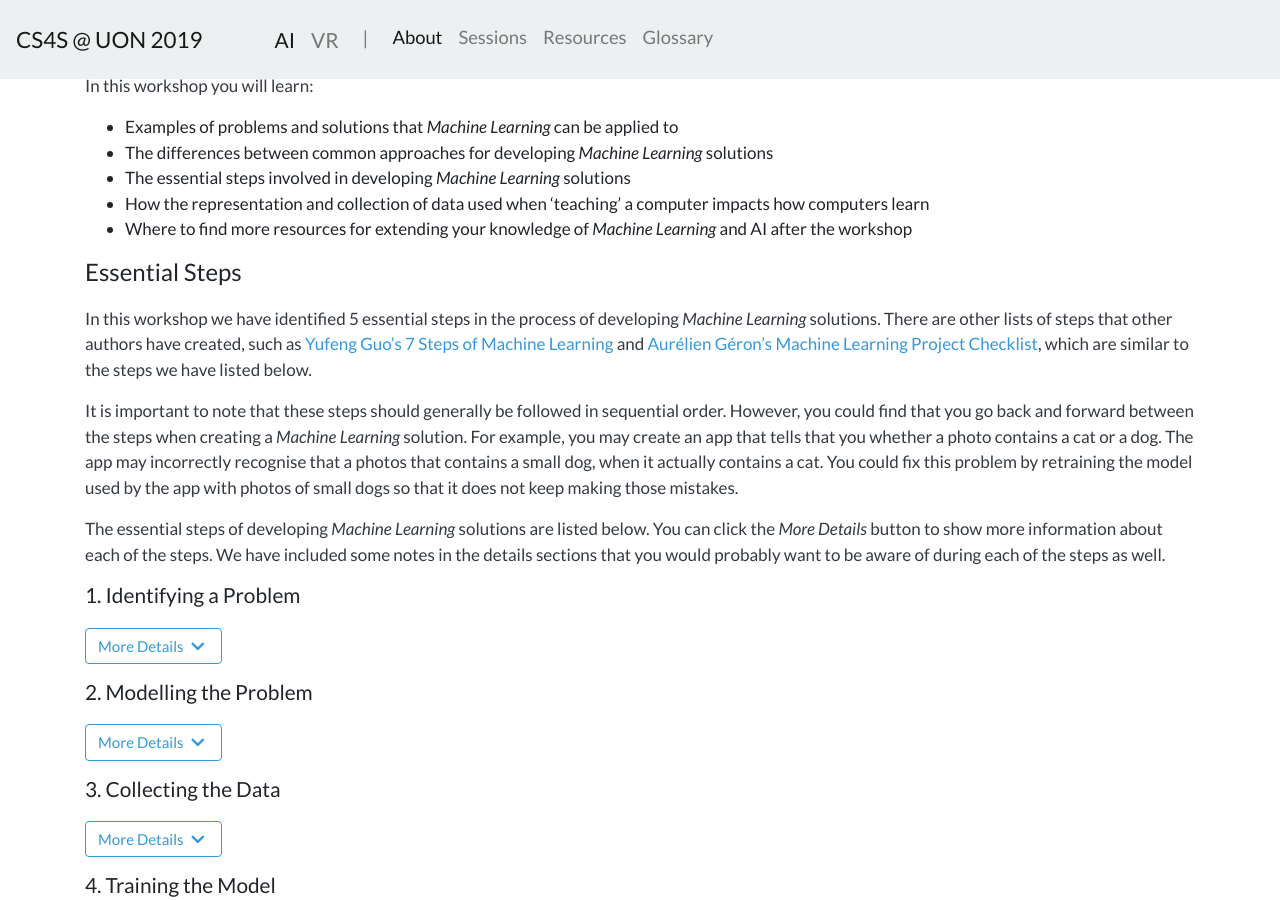
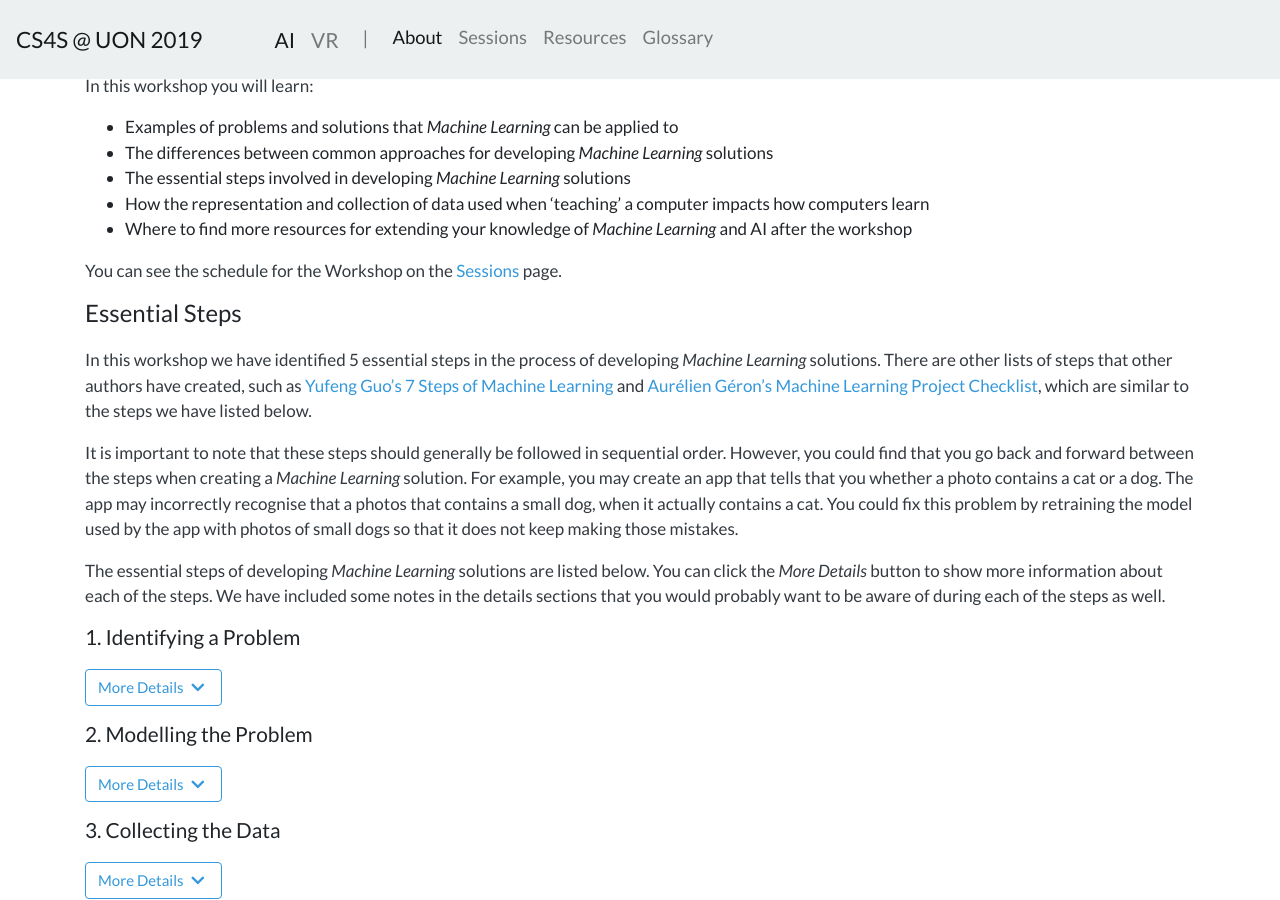
Before and after one commit to cs4s/2019, a Jekyll site: the page built from ai/index.md, in a window 1280 px wide and 900 px high, scrolled down 338 px. Built offline with Jekyll 4.4.1, drawn with Linux system fonts in a browser that asks for light colours.

Commit message:
added link to session page on Ai

```diff
--- a/ai/index.md
+++ b/ai/index.md
@@ -23,6 +23,8 @@ In this workshop you will learn:
 - The essential steps involved in developing *Machine Learning* solutions
 - How the representation and collection of data used when 'teaching' a computer impacts how computers learn
 - Where to find more resources for extending your knowledge of *Machine Learning* and AI after the workshop
+
+You can see the schedule for the Workshop on the [Sessions](sessions){: .text-info} page.
 
 ## Essential Steps
 
```
